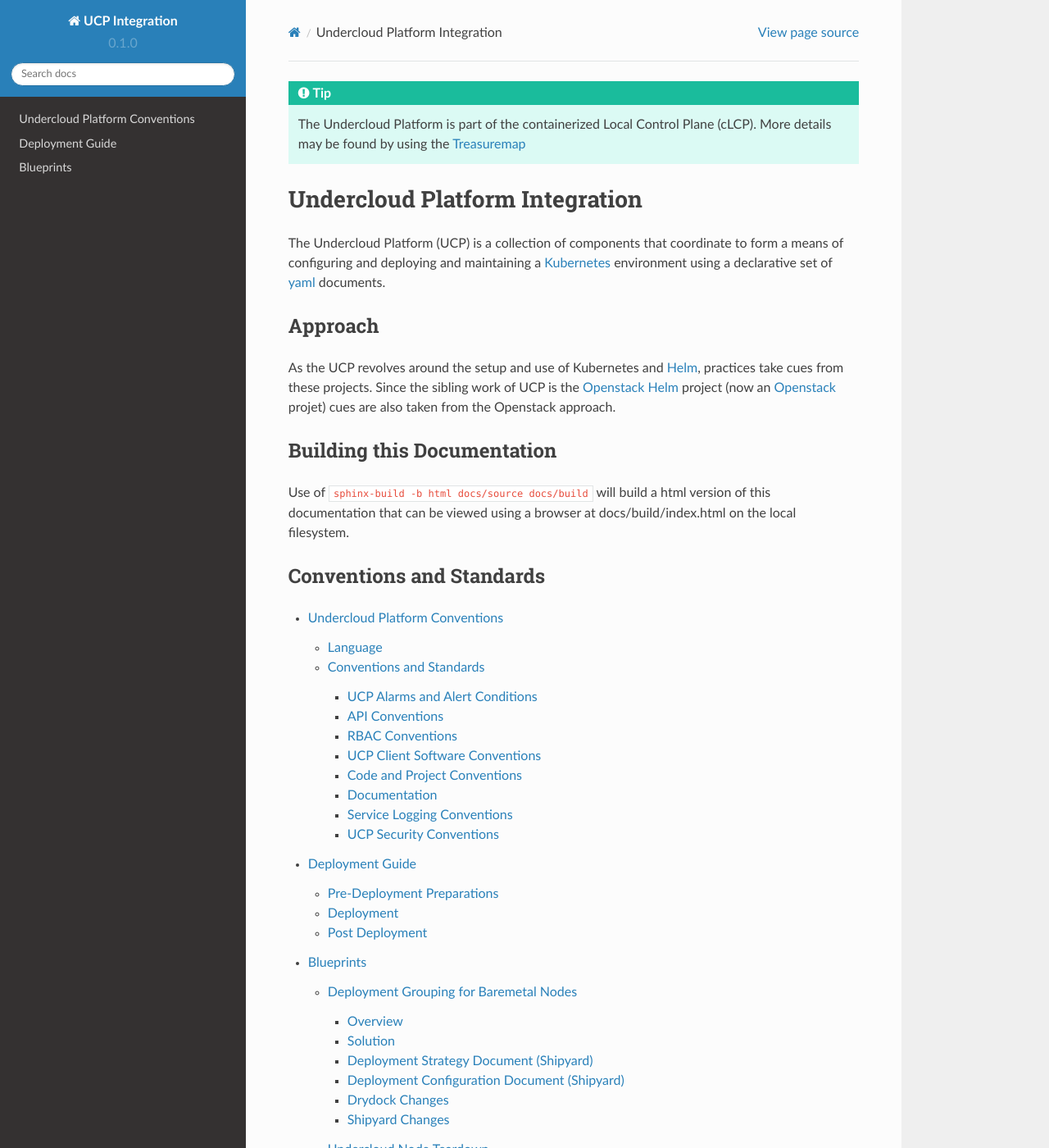
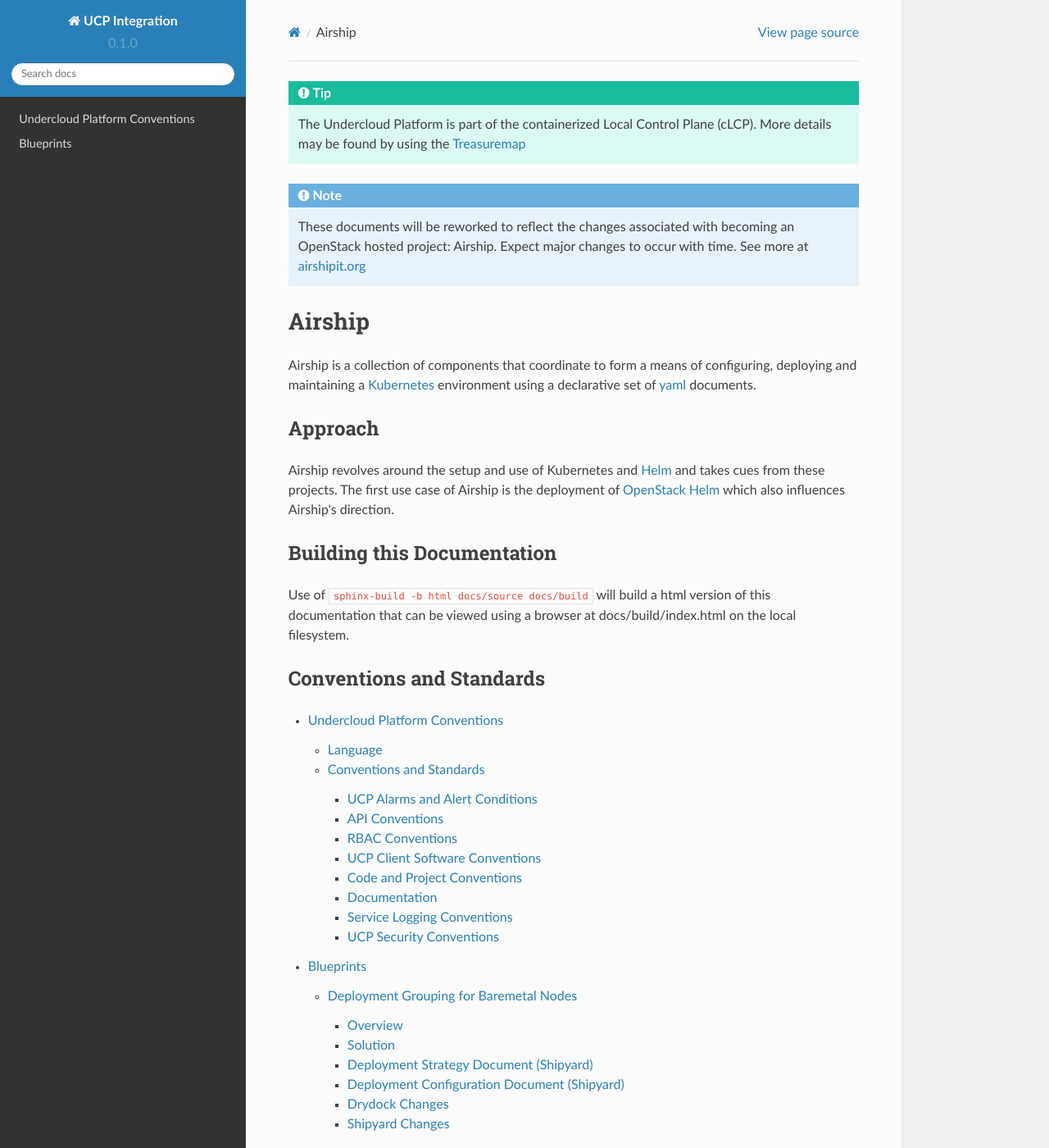
Before and after one commit to airshipit/airship-in-a-bottle, a Sphinx documentation site: the page built from docs/source/index.rst, in a window 1280 px wide and 1400 px high. Shown: the whole window at 82% size. Built offline with Sphinx 7.4.7 and the Read the Docs theme 2.0.0, drawn with Linux system fonts in a browser that asks for light colours.

Commit message:
Airship documentation placeholder for construction
Updates the index of the airship-in-a-bottle documentation to
include disclaimer about pending major changes to the
documentation.

Change-Id: Ia87ca146060d13d5b28693539b8f31d78ad4cfd0

```diff
--- a/docs/source/index.rst
+++ b/docs/source/index.rst
@@ -19,19 +19,24 @@
   The Undercloud Platform is part of the containerized Local Control Plane
   (cLCP). More details may be found by using the `Treasuremap`_
 
-Undercloud Platform Integration
-===============================
+.. note::
 
-The Undercloud Platform (UCP) is a collection of components that coordinate to
-form a means of configuring and deploying and maintaining a `Kubernetes`_
-environment using a declarative set of `yaml`_ documents.
+  These documents will be reworked to reflect the changes associated with
+  becoming an OpenStack hosted project: Airship. Expect major changes to occur
+  with time. See more at `airshipit.org`_
+
+Airship
+=======
+
+Airship is a collection of components that coordinate to form a means of
+configuring, deploying and maintaining a `Kubernetes`_ environment using a
+declarative set of `yaml`_ documents.
 
 Approach
 --------
-As the UCP revolves around the setup and use of Kubernetes and `Helm`_,
-practices take cues from these projects. Since the sibling work of UCP is the
-`Openstack Helm`_ project (now an `Openstack`_ projet) cues are also
-taken from the Openstack approach.
+Airship revolves around the setup and use of Kubernetes and `Helm`_ and takes
+cues from these projects. The first use case of Airship is the deployment
+of `OpenStack Helm`_ which also influences Airship's direction.
 
 Building this Documentation
 ---------------------------
@@ -47,10 +52,10 @@
    :maxdepth: 3
 
    conventions
-   ucp-basic-deployment
    blueprints/blueprints
 
 
+.. _airshipit.org: https://airshipit.org
 .. _Helm: https://helm.sh/
 .. _Kubernetes: https://kubernetes.io/
 .. _Openstack: https://www.openstack.org/
```
